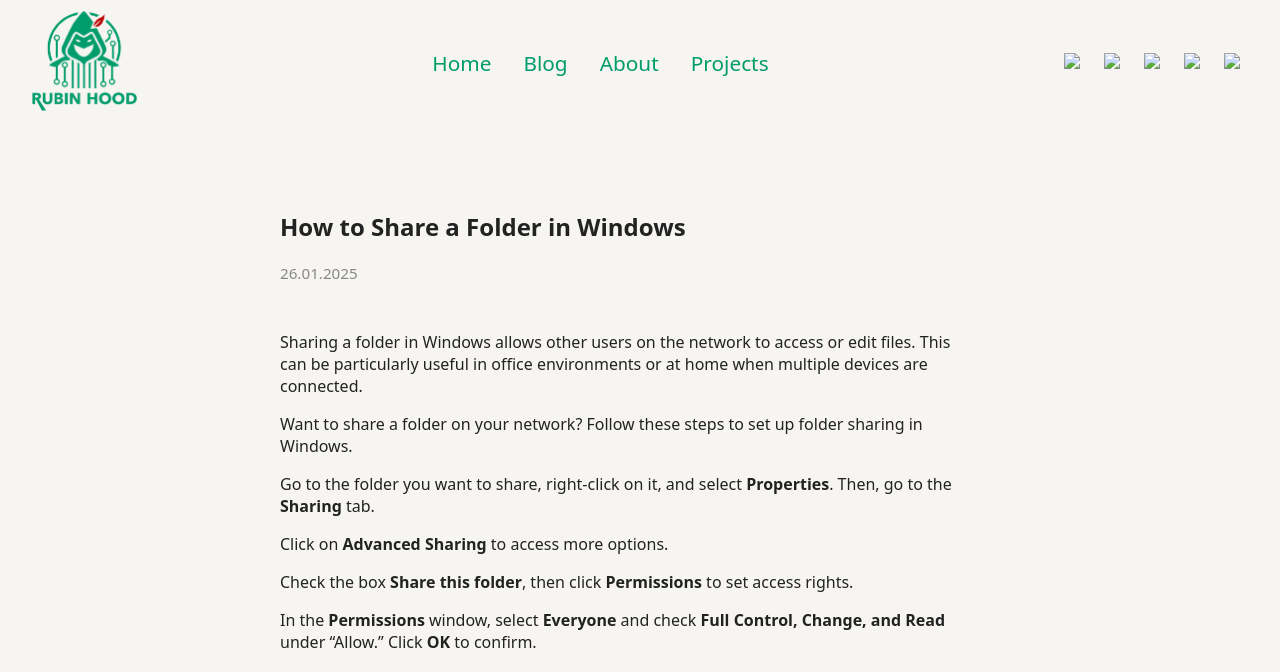
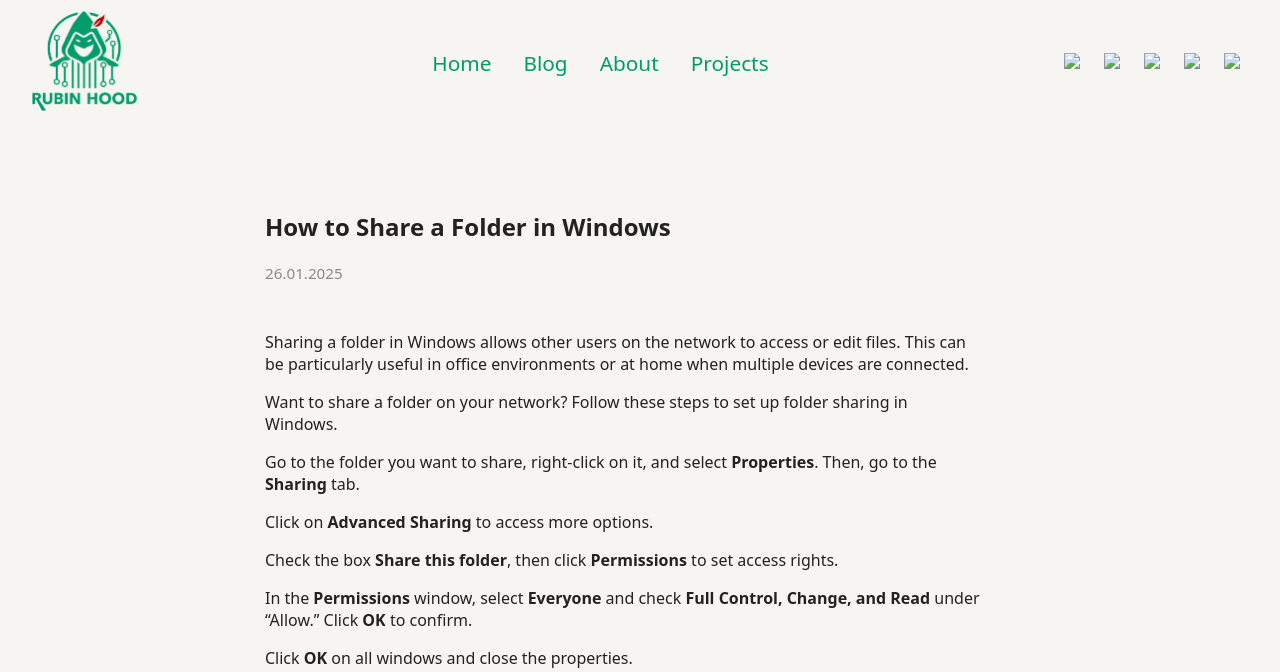
Before and after one commit to rubin-hood/website, a Jekyll site: the page built from _posts/2025-01-26-How to Share a Folder in Windows.md, in a window 1280 px wide and 1400 px high. Shown: the top 672 px of the window. Built offline with Jekyll 4.4.1, drawn with Linux system fonts in a browser that asks for light colours; grey boxes are pictures that could not be loaded.

Commit message:
Update style.css

```diff
--- a/assets/css/style.css
+++ b/assets/css/style.css
@@ -325,7 +325,7 @@
   max-height: none !important;
   overflow-y: visible !important;
 
-  max-width: 720px;           /* <--- NEU: begrenzt die Breite! */
+  max-width: 750px;           /* <--- NEU: begrenzt die Breite! */
   margin: 2.5rem auto;         /* zentriert + Abstand oben/unten */
   background: transparent;
 
```
